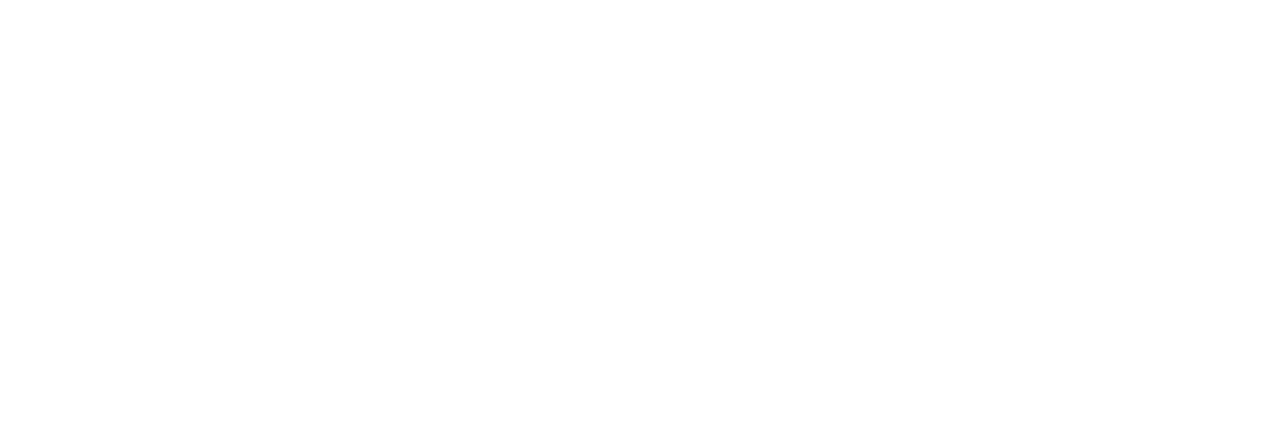
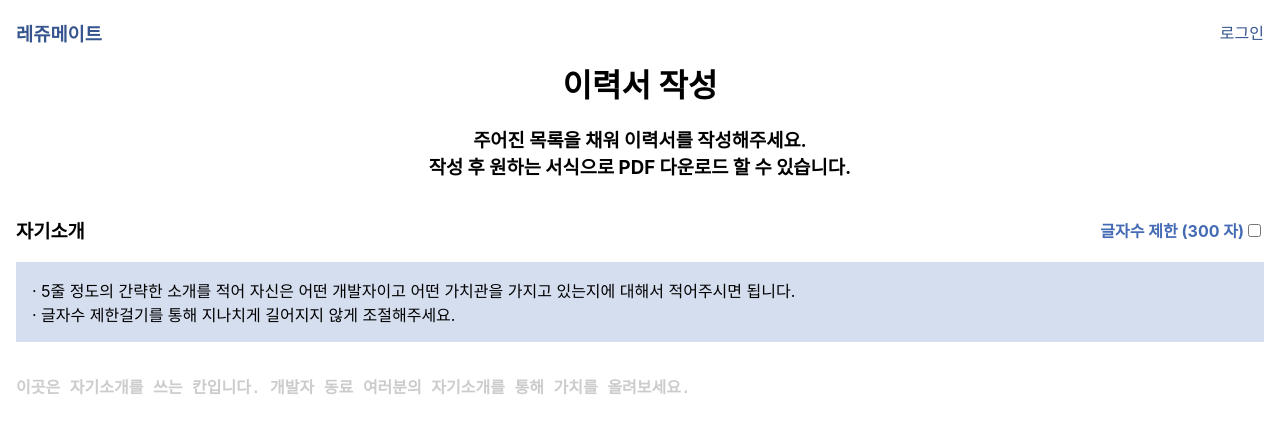
Before and after one commit to ryuhojin/-, a React app: page /write in a window 1280 px wide. Before the commit this address had no page. Shown: the top 434 px of the page. Built offline with nearby package versions, Linux system fonts and the light colour scheme; the HTML template or start-up script is replaced by a standard one; a web font is replaced by a local one.

Commit message:
update : 이력서작성

```diff
--- a/src/components/App.tsx
+++ b/src/components/App.tsx
@@ -1,6 +1,7 @@
 import { Helmet } from "react-helmet";
 import { Route, Routes } from "react-router-dom";
 import { Home, Login, Resume, Register } from "@/pages";
+import Write from "@/pages/Write";
 const App = () => {
   return (
     <>
@@ -15,6 +16,7 @@
         <Route path="/login" element={<Login />} />
         <Route path="/register" element={<Register />} />
         <Route path="/" element={<Home/>} />
+        <Route path="/write" element={<Write/>} />
       </Routes>
     </>
   );
--- /dev/null
+++ b/src/components/resume/ResumIntro.tsx
@@ -0,0 +1,62 @@
+import { lighten } from "polished";
+import styled from "styled-components";
+const StyledH3 = styled.h3`
+  display: flex;
+  justify-content: space-between;
+  align-items: center;
+
+  span:last-child {
+    font-size: 1rem;
+    color: #446bb4;
+  }
+`;
+const StyledParagraph = styled.p`
+  margin-top: 0;
+  padding: 1rem;
+  background-color: ${lighten(0.4, "#446bb4")};
+`;
+const StyledTextarea = styled.textarea`
+  padding: 1rem 0 0.1rem 0;
+  font-size: 1.125rem;
+  outline: none;
+  border: 0;
+  overflow: hidden;
+  -webkit-appearance: none;
+  resize: none;
+  caret-color: #000;
+  white-space: pre-wrap;
+  word-break: break-all;
+  word-wrap: break-word;
+  ::placeholder {
+    font-size: 1rem;
+    color: #ccc;
+    font-weight: 600;
+  }
+`;
+
+const ResumeIntro = () => {
+  return (
+    <>
+      <StyledH3>
+        <span>자기소개</span>
+        <span>
+          글자수 제한 (300 자)
+          <input type="checkbox" />
+        </span>
+      </StyledH3>
+      <StyledParagraph>
+        · 5줄 정도의 간략한 소개를 적어 자신은 어떤 개발자이고 어떤 가치관을
+        가지고 있는지에 대해서 적어주시면 됩니다.
+        <br />· 글자수 제한걸기를 통해 지나치게 길어지지 않게 조절해주세요.
+      </StyledParagraph>
+      <StyledTextarea
+        placeholder="이곳은 자기소개를 쓰는 칸입니다. 개발자 동료 여러분의 자기소개를 통해 가치를 올려보세요."
+        onKeyDown={(e) => {
+          e.currentTarget.style.height = "auto";
+          e.currentTarget.style.height = e.currentTarget.scrollHeight + "px";
+        }}
+      />
+    </>
+  );
+};
+export default ResumeIntro;
--- /dev/null
+++ b/src/components/resume/ResumeForm.tsx
@@ -0,0 +1,17 @@
+import styled from "styled-components";
+import ResumeIntro from "./ResumIntro";
+
+const StyledResumForm = styled.div`
+  display: flex;
+  flex-direction: column;
+`;
+const ResumeForm = () => {
+  return (
+    <>
+      <StyledResumForm>
+        <ResumeIntro />
+      </StyledResumForm>
+    </>
+  );
+};
+export default ResumeForm;
--- a/src/components/template/BaseTemplate.tsx
+++ b/src/components/template/BaseTemplate.tsx
@@ -1,39 +1,48 @@
 import styled from "styled-components";
 const StyledBaseTemplate = styled.div`
-  background:#fff;
-  height:100%;
+  background: #fff;
+  height: 100%;
 `;
 
-const StyledContentTemplate = styled.div`
-  width:1728px;
-  margin-left:auto;
-  margin-right:auto;
+const StyledSubTitleTemplate = styled.div`
+  width: 1728px;
+  margin-left: auto;
+  margin-right: auto;
   @media only screen and (max-width: 1919px) {
-    width:1376px;
+    width: 1376px;
   }
   @media only screen and (max-width: 1440px) {
-    width:1024px;
+    width: 1024px;
   }
   @media only screen and (max-width: 1440px) {
     width: calc(100% - 2rem);
   }
-`
+`;
 
-// {
-//   children,
-//   header,
-// }: {
-//   children: JSX.Element | JSX.Element[];
-//   header: JSX.Element;
-// }
+const StyledContentTemplate = styled.div`
+  width: 1024px;
+  margin-left: auto;
+  margin-right: auto;
+  height: 50%;
+  @media only screen and (max-width: 1440px) {
+    width: calc(100% - 2rem);
+  }
+`;
 
-const BaseTemplate = ({ children, header }: { children: JSX.Element | JSX.Element[], header: JSX.Element }) => {
+const BaseTemplate = ({
+  children,
+  header,
+  subtitle,
+}: {
+  children: JSX.Element | JSX.Element[];
+  header: JSX.Element;
+  subtitle: JSX.Element;
+}) => {
   return (
     <StyledBaseTemplate>
       {header}
-      <StyledContentTemplate>
-        {children}
-      </StyledContentTemplate>
+      <StyledSubTitleTemplate>{subtitle}</StyledSubTitleTemplate>
+      <StyledContentTemplate>{children}</StyledContentTemplate>
     </StyledBaseTemplate>
   );
 };
--- /dev/null
+++ b/src/components/template/HomeTemplate.tsx
@@ -0,0 +1,33 @@
+import styled from "styled-components";
+const StyledHomeTemplate = styled.div`
+  background:#fff;
+  height:100%;
+`;
+
+const StyledContentTemplate = styled.div`
+  width:1728px;
+  margin-left:auto;
+  margin-right:auto;
+  @media only screen and (max-width: 1919px) {
+    width:1376px;
+  }
+  @media only screen and (max-width: 1440px) {
+    width:1024px;
+  }
+  @media only screen and (max-width: 1440px) {
+    width: calc(100% - 2rem);
+  }
+`
+
+
+const HomeTemplate = ({ children, header }: { children: JSX.Element | JSX.Element[], header: JSX.Element }) => {
+  return (
+    <StyledHomeTemplate>
+      {header}
+      <StyledContentTemplate>
+        {children}
+      </StyledContentTemplate>
+    </StyledHomeTemplate>
+  );
+};
+export default HomeTemplate;
--- a/src/pages/Home.tsx
+++ b/src/pages/Home.tsx
@@ -1,22 +1,25 @@
-
-import BaseTemplate from "@/components/template/BaseTemplate";
 import Header from "@/components/base/Header";
 import SubTitle from "@/components/base/SubTitle";
 import ResumeList from "@/components/resume/ResumeList";
+import HomeTemplate from "@/components/template/HomeTemplate";
 const Home = () => {
   return (
     <>
-      <BaseTemplate header={<Header />} >
+      <HomeTemplate header={<Header />}>
         <br />
-        <SubTitle title={"이력서 목록"} context={
-          <>
-            여러분이 작성한 이력서를 한눈에 모아봤어요.
-            <br />
-            레쥬메이트는 더 나은 미래를 향한 당신의 노력을 항상 응원합니다.
-          </>} />
+        <SubTitle
+          title={"이력서 목록"}
+          context={
+            <>
+              여러분이 작성한 이력서를 한눈에 모아봤어요.
+              <br />
+              레쥬메이트는 더 나은 미래를 향한 당신의 노력을 항상 응원합니다.
+            </>
+          }
+        />
         <br />
         <ResumeList />
-      </BaseTemplate>
+      </HomeTemplate>
     </>
   );
 };
--- a/src/pages/Resume.tsx
+++ b/src/pages/Resume.tsx
@@ -1,18 +1,4 @@
-import Header from "@/components/base/Header";
-import SubTitle from "@/components/base/SubTitle";
-import BaseTemplate from "@/components/template/BaseTemplate";
-
 const Resume = () => {
-  return <></>
-  // <BaseTemplate header={<Header />}>
-  //   <SubTitle title={"이력서 목록"} context={
-  //     <>
-  //       여러분이 작성한 이력서를 한눈에 모아봤어요.
-  //       <br />
-  //       보다 자세한 내용은 이력서 카드를 클릭하여 조회 및 수정이 가능합니다.
-  //     </>} />
-  //   <ResumList/>
-  // </BaseTemplate>
-
+  return <></>;
 };
 export default Resume;
--- /dev/null
+++ b/src/pages/Write.tsx
@@ -0,0 +1,29 @@
+import BaseTemplate from "@/components/template/BaseTemplate";
+import Header from "@/components/base/Header";
+import SubTitle from "@/components/base/SubTitle";
+import ResumeForm from "@/components/resume/ResumeForm";
+
+const Write = () => {
+  return (
+    <>
+      <BaseTemplate
+        header={<Header />}
+        subtitle={
+          <SubTitle
+            title={"이력서 작성"}
+            context={
+              <>
+                주어진 목록을 채워 이력서를 작성해주세요.
+                <br />
+                작성 후 원하는 서식으로 PDF 다운로드 할 수 있습니다.
+              </>
+            }
+          />
+        }
+      >
+        <ResumeForm />
+      </BaseTemplate>
+    </>
+  );
+};
+export default Write;
```
Also changed, not shown: src/components/resume/ResumeList.tsx (+0 -47 lines), src/components/template/ContentTemplate.tsx (deleted, +0 -17 lines), src/pages/index.ts (+2 -5 lines).
